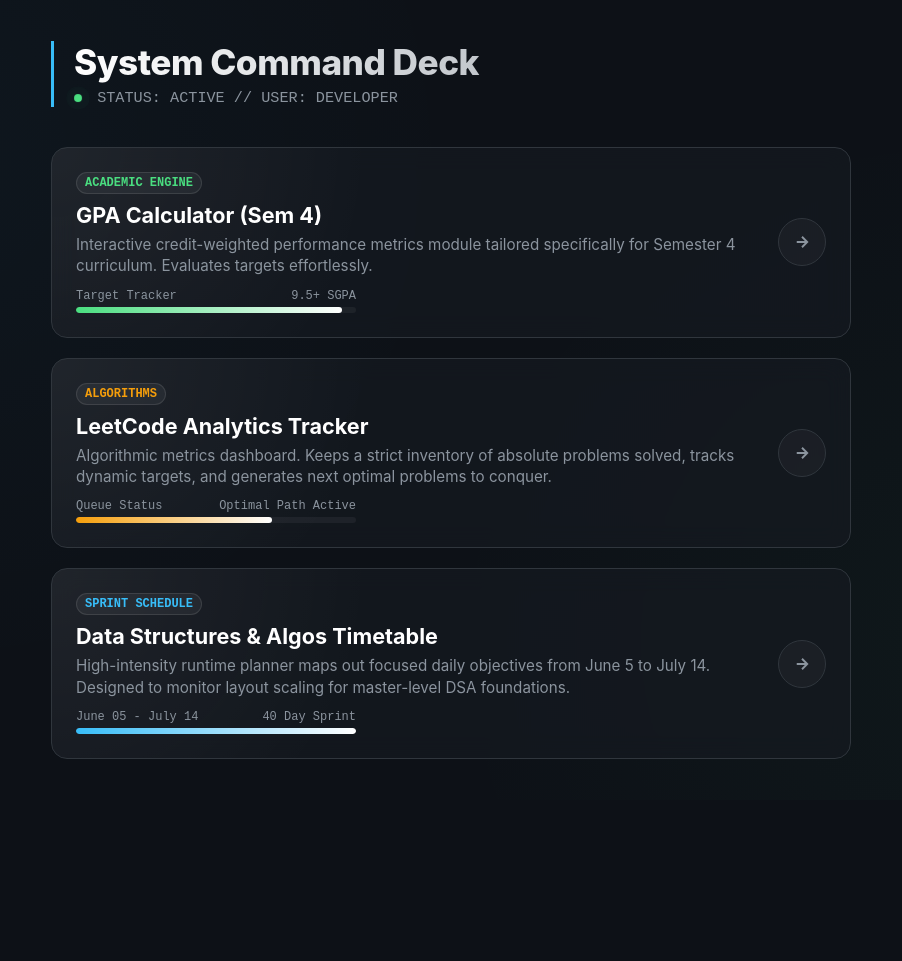
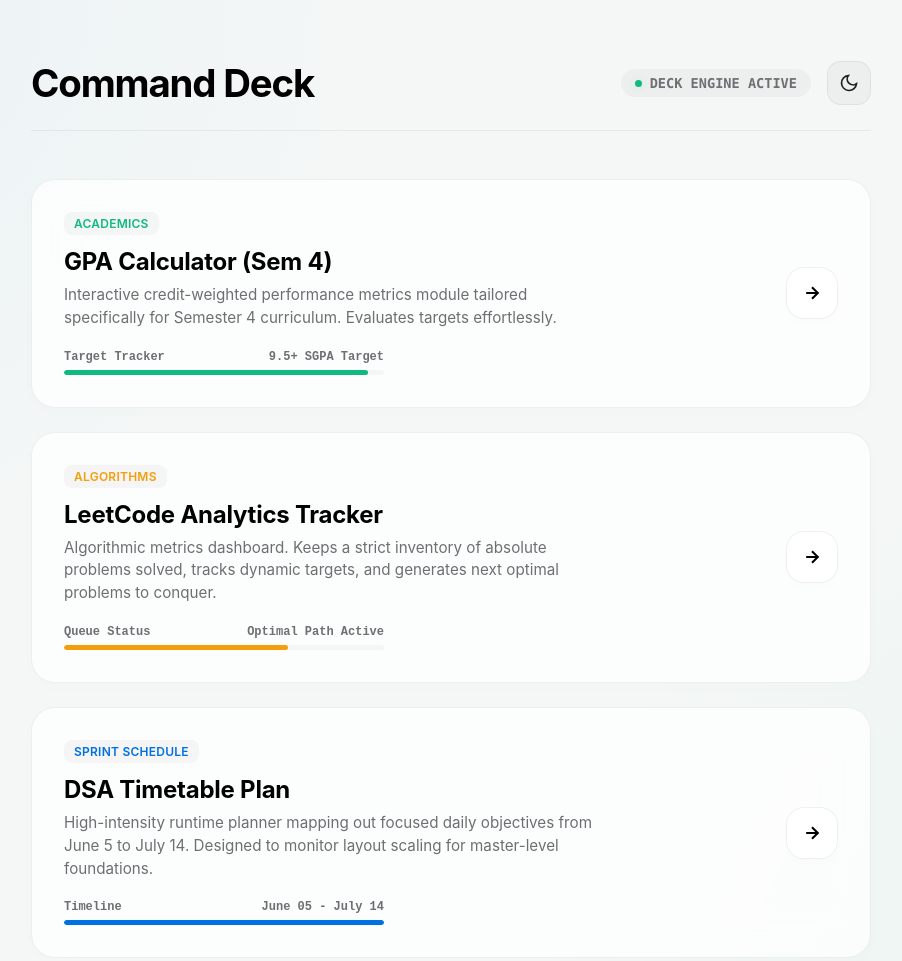
Before and after one commit to KrishnaKaranwal21/Small-WebPages, a plain HTML site: page index.html in a window 1280 px wide. Shown: the whole page, without its empty margins (189-1091 px from the left). Before the commit the page ends 800 px from the top, so only its background shows below. Drawn offline with Linux system fonts and the light colour scheme.

Commit message:
Update index.html

```diff
--- a/index.html
+++ b/index.html
@@ -3,20 +3,58 @@
 <head>
     <meta charset="UTF-8">
     <meta name="viewport" content="width=device-width, initial-scale=1.0">
-    <title>Core Terminal | Micro-Apps Hub</title>
+    <title>Command Deck | Micro-Apps Hub</title>
     <style>
+        /* Theme Configurations */
         :root {
+            /* Smooth Transition Hub */
+            --transition-speed: 0.4s;
+            --transition-curve: cubic-bezier(0.16, 1, 0.3, 1);
+
+            /* App Accent Colors (Shared) */
+            --p1-color: #10b981; /* Emerald */
+            --p2-color: #f59e0b; /* Amber */
+            --p3-color: #0071e3; /* Classic Blue */
+        }
+
+        /* LIGHT MODE VARIABLES */
+        [data-theme="light"] {
+            --bg-color: #f4f7f6;
+            --card-bg: rgba(255, 255, 255, 0.75);
+            --border-color: rgba(0, 0, 0, 0.06);
+            --text-main: #1d1d1f;
+            --text-muted: #6e6e73;
+            --header-title: #000000;
+            --badge-bg: rgba(0, 0, 0, 0.03);
+            --action-btn-bg: #ffffff;
+
+            --p1-glow: rgba(16, 185, 129, 0.12);
+            --p2-glow: rgba(245, 158, 11, 0.12);
+            --p3-glow: rgba(0, 113, 227, 0.12);
+
+            --bg-gradient:
+                radial-gradient(circle at 0% 0%, rgba(0, 113, 227, 0.04) 0%, transparent 35%),
+                radial-gradient(circle at 100% 100%, rgba(16, 185, 129, 0.04) 0%, transparent 35%);
+        }
+
+        /* DARK MODE VARIABLES */
+        [data-theme="dark"] {
             --bg-color: #0d1117;
             --card-bg: rgba(22, 27, 34, 0.7);
             --border-color: #30363d;
             --text-main: #c9d1d9;
             --text-muted: #8b949e;
-            --accent-glow: rgba(56, 189, 248, 0.15);
+            --header-title: #ffffff;
+            --badge-bg: rgba(255, 255, 255, 0.05);
+            --action-btn-bg: rgba(255, 255, 255, 0.03);
 
-            /* App Accent Colors */
-            --p1-color: #4ade80; /* Emerald green */
-            --p2-color: #f59e0b; /* Amber LeetCode orange */
-            --p3-color: #38bdf8; /* Cyan blue */
+            --p1-glow: rgba(16, 185, 129, 0.08);
+            --p2-glow: rgba(245, 158, 11, 0.08);
+            --p3-glow: rgba(0, 113, 227, 0.08);
+
+            --bg-gradient:
+                radial-gradient(circle at 10% 20%, rgba(56, 189, 248, 0.03) 0%, transparent 40%),
+                radial-gradient(circle at 90% 80%, rgba(74, 222, 128, 0.03) 0%, transparent 40%);
         }
 
         * {
@@ -26,86 +64,137 @@
         }
 
         body {
-            font-family: 'SF Pro Display', -apple-system, 'Segoe UI', Roboto, Helvetica, sans-serif;
+            font-family: -apple-system, BlinkMacSystemFont, 'Segoe UI', Roboto, Helvetica, Arial, sans-serif;
             background-color: var(--bg-color);
-            background-image:
-                radial-gradient(circle at 10% 20%, rgba(56, 189, 248, 0.03) 0%, transparent 40%),
-                radial-gradient(circle at 90% 80%, rgba(74, 222, 128, 0.03) 0%, transparent 40%);
+            background-image: var(--bg-gradient);
             color: var(--text-main);
             min-height: 100vh;
             display: flex;
             flex-direction: column;
             justify-content: center;
             align-items: center;
-            padding: 40px 20px;
+            padding: 60px 20px;
+            -webkit-font-smoothing: antialiased;
+            transition: background-color var(--transition-speed) var(--transition-curve),
+                        color var(--transition-speed) var(--transition-curve);
         }
 
         .container {
             width: 100%;
-            max-width: 800px;
+            max-width: 840px;
         }
 
-        /* Header Console */
+        /* Premium Header Architecture */
         header {
-            margin-bottom: 40px;
-            border-left: 3px solid #38bdf8;
-            padding-left: 20px;
+            margin-bottom: 48px;
+            display: flex;
+            justify-content: space-between;
+            align-items: center;
+            border-bottom: 1px solid var(--border-color);
+            padding-bottom: 24px;
+            transition: border-color var(--transition-speed) var(--transition-curve);
         }
 
         header h1 {
-            font-size: 2.2rem;
-            font-weight: 800;
-            letter-spacing: -0.5px;
-            color: #ffffff;
-            margin-bottom: 6px;
-            background: linear-gradient(to right, #fff, var(--text-muted));
-            -webkit-background-clip: text;
-            -webkit-text-fill-color: transparent;
+            font-size: 2.4rem;
+            font-weight: 700;
+            letter-spacing: -0.03em;
+            color: var(--header-title);
+            transition: color var(--transition-speed) var(--transition-curve);
+        }
+
+        .header-right {
+            display: flex;
+            align-items: center;
+            gap: 16px;
         }
 
         .subtitle {
-            font-family: monospace;
+            font-family: 'SF Mono', SFMono-Regular, Consolas, monospace;
             color: var(--text-muted);
-            font-size: 0.95rem;
+            font-size: 0.85rem;
+            font-weight: 600;
+            background: var(--badge-bg);
+            padding: 6px 14px;
+            border-radius: 20px;
+            display: flex;
+            align-items: center;
+            gap: 8px;
+            transition: all var(--transition-speed) var(--transition-curve);
         }
 
         .pulse-dot {
-            display: inline-block;
-            width: 8px;
-            height: 8px;
-            background-color: #4ade80;
+            width: 7px;
+            height: 7px;
+            background-color: var(--p1-color);
             border-radius: 50%;
-            margin-right: 6px;
-            box-shadow: 0 0 10px #4ade80;
             animation: pulse 2s infinite;
         }
 
-        /* Grid Layout */
-        .apps-grid {
-            display: grid;
-            grid-template-columns: 1fr;
-            gap: 20px;
+        /* Ultra-Sleek Switch Toggle Styles */
+        .theme-toggle-btn {
+            background: var(--badge-bg);
+            border: 1px solid var(--border-color);
+            width: 44px;
+            height: 44px;
+            border-radius: 14px;
+            cursor: pointer;
+            display: flex;
+            align-items: center;
+            justify-content: center;
+            color: var(--text-main);
+            transition: all var(--transition-speed) var(--transition-curve);
         }
 
-        /* App Card Styles */
+        .theme-toggle-btn:hover {
+            transform: scale(1.05);
+            border-color: var(--text-muted);
+        }
+
+        .theme-toggle-btn svg {
+            width: 20px;
+            height: 20px;
+            fill: none;
+            stroke: currentColor;
+            stroke-width: 2;
+        }
+
+        /* Hide specific icon states cleanly */
+        [data-theme="light"] .sun-icon,
+        [data-theme="dark"] .moon-icon {
+            display: none;
+        }
+
+        /* Stacked Card Layout */
+        .apps-grid {
+            display: flex;
+            flex-direction: column;
+            gap: 24px;
+        }
+
+        /* Card Framework */
         .app-card {
             text-decoration: none;
             color: inherit;
             background: var(--card-bg);
             border: 1px solid var(--border-color);
-            border-radius: 16px;
-            padding: 24px;
+            border-radius: 24px;
+            padding: 32px;
             display: flex;
             align-items: center;
             justify-content: space-between;
             position: relative;
             overflow: hidden;
-            backdrop-filter: blur(12px);
-            -webkit-backdrop-filter: blur(12px);
-            transition: all 0.4s cubic-bezier(0.16, 1, 0.3, 1);
+            backdrop-filter: blur(20px);
+            -webkit-backdrop-filter: blur(20px);
+            box-shadow: 0 4px 24px rgba(0, 0, 0, 0.01);
+            transition: transform 0.4s cubic-bezier(0.16, 1, 0.3, 1),
+                        border-color 0.4s,
+                        box-shadow 0.4s,
+                        background-color var(--transition-speed) var(--transition-curve);
         }
 
-        /* Card Hover Effects */
+        /* Fluid Cursor Follow Aura */
         .app-card::before {
             content: '';
             position: absolute;
@@ -113,53 +202,58 @@
             left: 0;
             width: 100%;
             height: 100%;
-            background: radial-gradient(800px circle at var(--x, 0px) var(--y, 0px), rgba(255,255,255,0.06), transparent 40%);
+            background: radial-gradient(400px circle at var(--x, 0px) var(--y, 0px), var(--card-glow), transparent 60%);
             z-index: 1;
             pointer-events: none;
+            opacity: 0;
+            transition: opacity 0.3s ease;
+        }
+
+        .app-card:hover::before {
+            opacity: 1;
         }
 
         .app-card:hover {
-            transform: translateY(-4px);
+            transform: scale(1.015) translateY(-2px);
             border-color: var(--app-color);
-            box-shadow: 0 12px 30px rgba(0, 0, 0, 0.4), 0 0 20px var(--accent-glow);
+            box-shadow: 0 20px 40px rgba(0, 0, 0, 0.03), 0 0 1px var(--app-color);
         }
 
-        /* Customizing colors per card dynamically via CSS variables */
-        .app-card.p1 { --app-color: var(--p1-color); --accent-glow: rgba(74, 222, 128, 0.1); }
-        .app-card.p2 { --app-color: var(--p2-color); --accent-glow: rgba(245, 158, 11, 0.1); }
-        .app-card.p3 { --app-color: var(--p3-color); --accent-glow: rgba(56, 189, 248, 0.1); }
+        /* Dynamic Card Property Assignments */
+        .app-card.p1 { --app-color: var(--p1-color); --card-glow: var(--p1-glow); }
+        .app-card.p2 { --app-color: var(--p2-color); --card-glow: var(--p2-glow); }
+        .app-card.p3 { --app-color: var(--p3-color); --card-glow: var(--p3-glow); }
 
-        /* Left Content Info */
         .app-info {
             z-index: 2;
             flex-grow: 1;
-            padding-right: 20px;
+            padding-right: 40px;
         }
 
         .app-meta {
             display: flex;
             align-items: center;
-            gap: 10px;
-            margin-bottom: 8px;
+            gap: 8px;
+            margin-bottom: 12px;
         }
 
         .app-badge {
-            font-family: monospace;
             font-size: 0.75rem;
-            text-transform: uppercase;
-            padding: 3px 8px;
-            border-radius: 20px;
-            background: rgba(255, 255, 255, 0.05);
-            border: 1px solid rgba(255, 255, 255, 0.1);
+            font-weight: 600;
+            letter-spacing: 0.02em;
+            padding: 4px 10px;
+            border-radius: 8px;
+            background: var(--badge-bg);
             color: var(--app-color);
-            font-weight: 600;
+            transition: background-color var(--transition-speed) var(--transition-curve);
         }
 
         .app-title {
-            font-size: 1.35rem;
+            font-size: 1.5rem;
             font-weight: 700;
-            color: #ffffff;
-            transition: color 0.3s;
+            color: var(--header-title);
+            letter-spacing: -0.01em;
+            transition: color 0.2s ease;
         }
 
         .app-card:hover .app-title {
@@ -169,86 +263,101 @@
         .app-desc {
             font-size: 0.95rem;
             color: var(--text-muted);
-            margin-top: 6px;
-            line-height: 1.4;
+            margin-top: 8px;
+            line-height: 1.5;
+            max-width: 540px;
+            transition: color var(--transition-speed) var(--transition-curve);
         }
 
-        /* Micro UI Visual Elements (Progress bars, Status trackers) */
+        /* Micro Progress Engines */
         .app-visual {
-            margin-top: 12px;
+            margin-top: 20px;
             width: 100%;
-            max-width: 280px;
+            max-width: 320px;
+        }
+
+        .visual-text {
+            font-family: 'SF Mono', monospace;
+            font-size: 0.75rem;
+            font-weight: 600;
+            color: var(--text-muted);
+            display: flex;
+            justify-content: space-between;
+            margin-bottom: 6px;
+            transition: color var(--transition-speed) var(--transition-curve);
         }
 
         .progress-bar-bg {
-            background: rgba(255, 255, 255, 0.05);
-            height: 6px;
-            border-radius: 4px;
+            background: var(--badge-bg);
+            height: 5px;
+            border-radius: 10px;
             overflow: hidden;
+            transition: background-color var(--transition-speed) var(--transition-curve);
         }
 
         .progress-bar-fill {
-            background: linear-gradient(90deg, var(--app-color), #ffffff);
+            background: var(--app-color);
             height: 100%;
-            border-radius: 4px;
-            transition: width 1s ease-in-out;
+            border-radius: 10px;
+            transform: scaleX(0);
+            transform-origin: left;
+            animation: growBar 1s cubic-bezier(0.16, 1, 0.3, 1) forwards;
         }
 
-        .visual-text {
-            font-family: monospace;
-            font-size: 0.75rem;
-            color: var(--text-muted);
-            display: flex;
-            justify-content: space-between;
-            margin-bottom: 4px;
-        }
-
-        /* Right Icon Arrow */
+        /* Action Pill Navigation Trigger */
         .app-action {
             z-index: 2;
-            width: 48px;
-            height: 48px;
-            border-radius: 50%;
-            background: rgba(255, 255, 255, 0.03);
+            width: 52px;
+            height: 52px;
+            border-radius: 18px;
+            background: var(--action-btn-bg);
             border: 1px solid var(--border-color);
             display: flex;
             align-items: center;
             justify-content: center;
-            transition: all 0.3s;
+            box-shadow: 0 4px 12px rgba(0,0,0,0.01);
+            transition: all 0.3s cubic-bezier(0.16, 1, 0.3, 1);
             flex-shrink: 0;
         }
 
         .app-action svg {
-            width: 18px;
-            height: 18px;
+            width: 20px;
+            height: 20px;
             fill: none;
-            stroke: var(--text-muted);
+            stroke: var(--header-title);
             stroke-width: 2.5;
-            transition: all 0.3s;
+            transition: transform 0.3s ease, stroke var(--transition-speed) var(--transition-curve);
         }
 
         .app-card:hover .app-action {
             background: var(--app-color);
             border-color: var(--app-color);
-            transform: scale(1.05);
+            box-shadow: 0 8px 20px var(--card-glow);
         }
 
         .app-card:hover .app-action svg {
-            stroke: var(--bg-color);
-            transform: translateX(2px);
+            stroke: #ffffff;
+            transform: translateX(3px);
         }
 
-        /* Animations */
+        /* Keyframes */
         @keyframes pulse {
-            0% { transform: scale(0.95); box-shadow: 0 0 0 0 rgba(74, 222, 128, 0.5); }
-            70% { transform: scale(1); box-shadow: 0 0 0 8px rgba(74, 222, 128, 0); }
-            100% { transform: scale(0.95); box-shadow: 0 0 0 0 rgba(74, 222, 128, 0); }
+            0% { box-shadow: 0 0 0 0 rgba(16, 185, 129, 0.4); }
+            70% { box-shadow: 0 0 0 6px rgba(16, 185, 129, 0); }
+            100% { box-shadow: 0 0 0 0 rgba(16, 185, 129, 0); }
         }
 
-        @media (max-width: 600px) {
-            body { padding: 20px 12px; }
-            .app-card { flex-direction: column; align-items: flex-start; gap: 20px; }
-            .app-action { align-self: flex-end; }
+        @keyframes growBar {
+            to { transform: scaleX(1); }
+        }
+
+        @media (max-width: 680px) {
+            header { flex-direction: row; align-items: center; justify-content: space-between; }
+            header h1 { font-size: 1.8rem; }
+            .subtitle { display: none; }
+            .app-card { flex-direction: column; align-items: flex-start; gap: 24px; padding: 24px; }
+            .app-action { align-self: flex-end; width: 100%; height: 44px; border-radius: 12px; }
+            .app-card:hover .app-action svg { transform: translateX(5px); }
             .app-visual { max-width: 100%; }
         }
     </style>
@@ -257,20 +366,25 @@
 
     <div class="container">
         <header>
-            <h1>System Command Deck</h1>
-            <div class="subtitle">
-                <span class="pulse-dot"></span>
-                <span>STATUS: ACTIVE // USER: DEVELOPER</span>
+            <h1>Command Deck</h1>
+            <div class="header-right">
+                <div class="subtitle">
+                    <span class="pulse-dot"></span>
+                    <span>DECK ENGINE ACTIVE</span>
+                </div>
+                <button class="theme-toggle-btn" id="themeToggle" aria-label="Toggle Theme">
+                    <svg class="moon-icon" viewBox="0 0 24 24"><path d="M21 12.79A9 9 0 1 1 11.21 3 7 7 0 0 0 21 12.79z"/></svg>
+                    <svg class="sun-icon" viewBox="0 0 24 24"><circle cx="12" cy="12" r="5"/><path d="M12 1v2M12 21v2M4.22 4.22l1.42 1.42M18.36 18.36l1.42 1.42M1 12h2M21 12h2M4.22 19.78l1.42-1.42M18.36 5.64l1.42-1.42"/></svg>
+                </button>
             </div>
         </header>
 
         <main class="apps-grid">
 
-            <!-- PROJECT 1: GPA CALC -->
             <a href="./GPA Sem 4/" class="app-card p1">
                 <div class="app-info">
                     <div class="app-meta">
-                        <span class="app-badge">Academic Engine</span>
+                        <span class="app-badge">ACADEMICS</span>
                     </div>
                     <div class="app-title">GPA Calculator (Sem 4)</div>
                     <div class="app-desc">Interactive credit-weighted performance metrics module tailored specifically for Semester 4 curriculum. Evaluates targets effortlessly.</div>
@@ -278,7 +392,7 @@
                     <div class="app-visual">
                         <div class="visual-text">
                             <span>Target Tracker</span>
-                            <span>9.5+ SGPA</span>
+                            <span>9.5+ SGPA Target</span>
                         </div>
                         <div class="progress-bar-bg">
                             <div class="progress-bar-fill" style="width: 95%;"></div>
@@ -290,11 +404,10 @@
                 </div>
             </a>
 
-            <!-- PROJECT 2: LEETCODE TRACKER -->
             <a href="./Leetcode Target/" class="app-card p2">
                 <div class="app-info">
                     <div class="app-meta">
-                        <span class="app-badge">Algorithms</span>
+                        <span class="app-badge">ALGORITHMS</span>
                     </div>
                     <div class="app-title">LeetCode Analytics Tracker</div>
                     <div class="app-desc">Algorithmic metrics dashboard. Keeps a strict inventory of absolute problems solved, tracks dynamic targets, and generates next optimal problems to conquer.</div>
@@ -314,19 +427,18 @@
                 </div>
             </a>
 
-            <!-- PROJECT 3: DSA TIMETABLE -->
             <a href="./TimeTable/" class="app-card p3">
                 <div class="app-info">
                     <div class="app-meta">
-                        <span class="app-badge">Sprint Schedule</span>
+                        <span class="app-badge">SPRINT SCHEDULE</span>
                     </div>
-                    <div class="app-title">Data Structures & Algos Timetable</div>
-                    <div class="app-desc">High-intensity runtime planner maps out focused daily objectives from June 5 to July 14. Designed to monitor layout scaling for master-level DSA foundations.</div>
+                    <div class="app-title">DSA Timetable Plan</div>
+                    <div class="app-desc">High-intensity runtime planner mapping out focused daily objectives from June 5 to July 14. Designed to monitor layout scaling for master-level foundations.</div>
 
                     <div class="app-visual">
                         <div class="visual-text">
+                            <span>Timeline</span>
                             <span>June 05 - July 14</span>
-                            <span>40 Day Sprint</span>
                         </div>
                         <div class="progress-bar-bg">
                             <div class="progress-bar-fill" style="width: 100%;"></div>
@@ -341,8 +453,8 @@
         </main>
     </div>
 
-    <!-- Mouse Tracking Background Interaction Script -->
     <script>
+        /* Interactive Card Aura Tracker Script */
         const cards = document.querySelectorAll('.app-card');
         cards.forEach(card => {
             card.addEventListener('mousemove', e => {
@@ -353,6 +465,23 @@
                 card.style.setProperty('--y', `${y}px`);
             });
         });
+
+        /* Dynamic Theme State Alternator Script */
+        const toggleBtn = document.getElementById('themeToggle');
+
+        // Detect initial saved state or user default preference
+        const currentSavedTheme = localStorage.getItem('hub-theme');
+        const systemPrefersDark = window.matchMedia('(prefers-color-scheme: dark)').matches;
+
+        let activeTheme = currentSavedTheme || (systemPrefersDark ? 'dark' : 'light');
+        document.documentElement.setAttribute('data-theme', activeTheme);
+
+        // Toggle state functionality
+        toggleBtn.addEventListener('click', () => {
+            activeTheme = (activeTheme === 'light') ? 'dark' : 'light';
+            document.documentElement.setAttribute('data-theme', activeTheme);
+            localStorage.setItem('hub-theme', activeTheme);
+        });
     </script>
 </body>
 </html>
```
